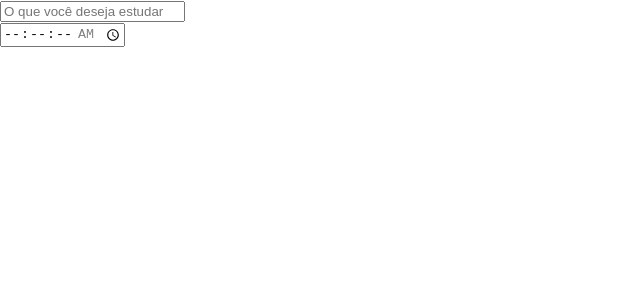
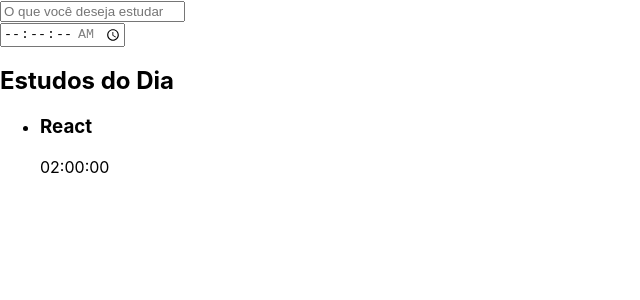
Before and after one commit to mateusmenesesDev/Cronometro-de-Estudos, a React (Create React App) app: page / in a window 1280 px wide. Shown: the top 300 px of the page, without its empty margins (0-640 px from the left). Built offline with nearby package versions, Linux system fonts and the light colour scheme.

Commit message:
Iniciando component List

```diff
--- a/src/App.tsx
+++ b/src/App.tsx
@@ -1,9 +1,14 @@
 import './App.css';
 import { Form } from './components/Form';
+import { List } from './components/List';
 
 function App() {
   return (
-    <Form/>
+    <div>
+      <Form/>
+      <List/>
+    </div>
+
   );
 }
 
--- /dev/null
+++ b/src/components/List/index.tsx
@@ -0,0 +1,20 @@
+export const List = ()=>{
+    const tasks = [
+        {task: 'React',time: '02:00:00'},
+
+    ]
+    return (
+        <aside>
+            <h2>Estudos do Dia</h2>
+            <ul>
+                {tasks.map((item)=>(
+                    <li>
+                        <h3>{item.task}</h3>
+                        <span>{item.time}</span>
+                    </li>
+                ))}
+
+            </ul>
+        </aside>
+    )
+}
```
